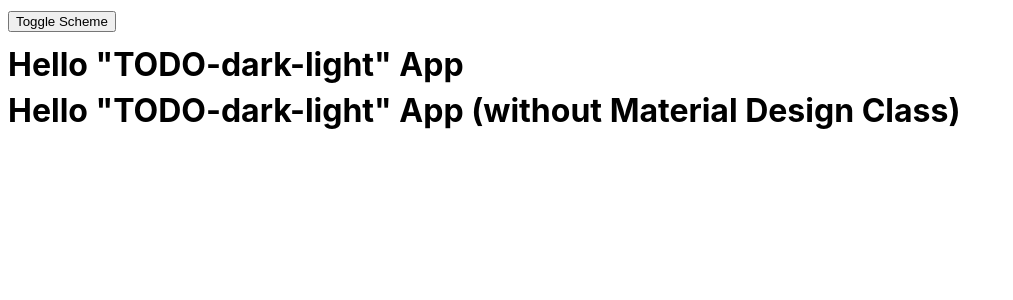
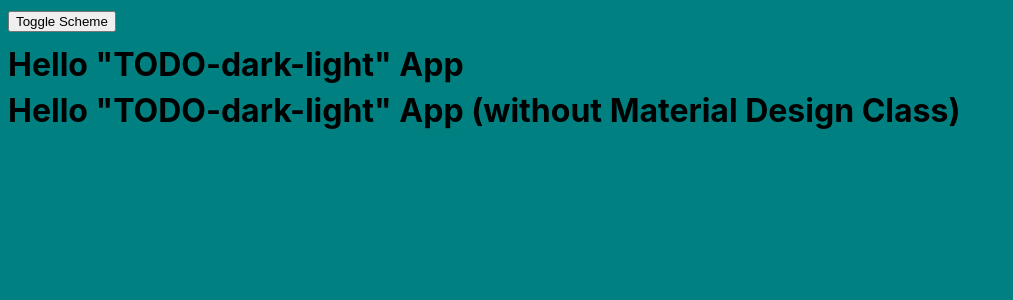
Before and after one commit to kaboomblam/tododarklight, a React (Vite) app: page / in a window 1280 px wide. Shown: the top 300 px of the page, without its empty margins (0-1013 px from the left). Built offline with nearby package versions, Linux system fonts and the light colour scheme; the HTML template or start-up script is replaced by a standard one.

Commit message:
Start toggle light dark callback

```diff
--- a/src/App.tsx
+++ b/src/App.tsx
@@ -1,12 +1,19 @@
-import { useState } from "react";
-// import "./css/m3/theme.css";
+import { useEffect, useState } from "react";
+import "./css/styles.css";
 
 function App() {
-  const [count, setCount] = useState(0);
+  const [isDark, setIsDark] = useState(false);
 
+  useEffect(() => {
+    isDark
+      ? document.body.classList.add("dark")
+      : document.body.classList.remove("dark");
+  }, [isDark]);
+
+  // document.body.classList.add() = isDark ? ".dark" : "";
   return (
     <div>
-      <button>Toggle Scheme</button>
+      <button onClick={(c) => setIsDark(!isDark)}>Toggle Scheme</button>
       <h1 className="headline-large">Hello "TODO-dark-light" App</h1>
       <h1>Hello "TODO-dark-light" App (without Material Design Class)</h1>
     </div>
--- a/src/css/styles.css
+++ b/src/css/styles.css
@@ -0,0 +1,12 @@
+body {
+    --m-color-bg: teal;
+    --m-color-text: black;
+
+    background-color: var(--m-color-bg);
+    color: var(--m-color-text);
+}
+
+body.dark {
+    --m-color-bg: black;
+    --m-color-text: teal;
+}
```
